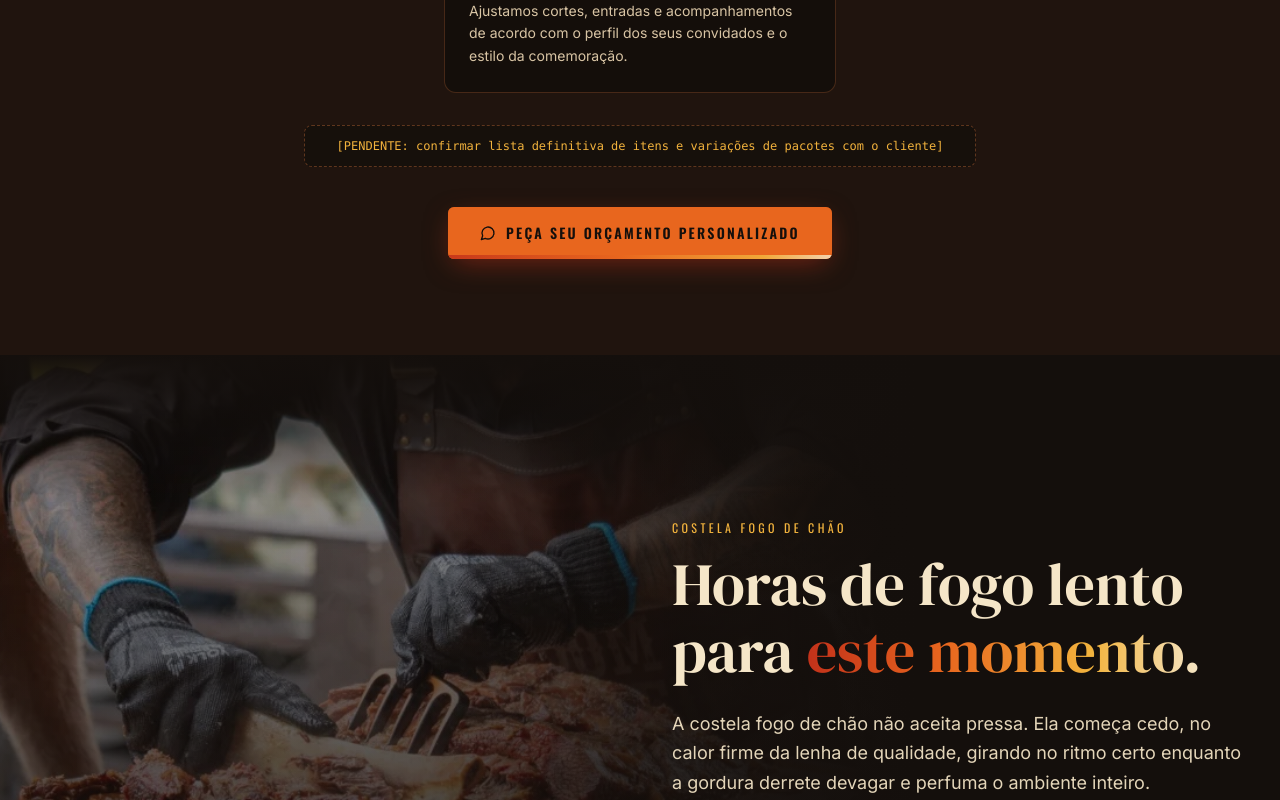
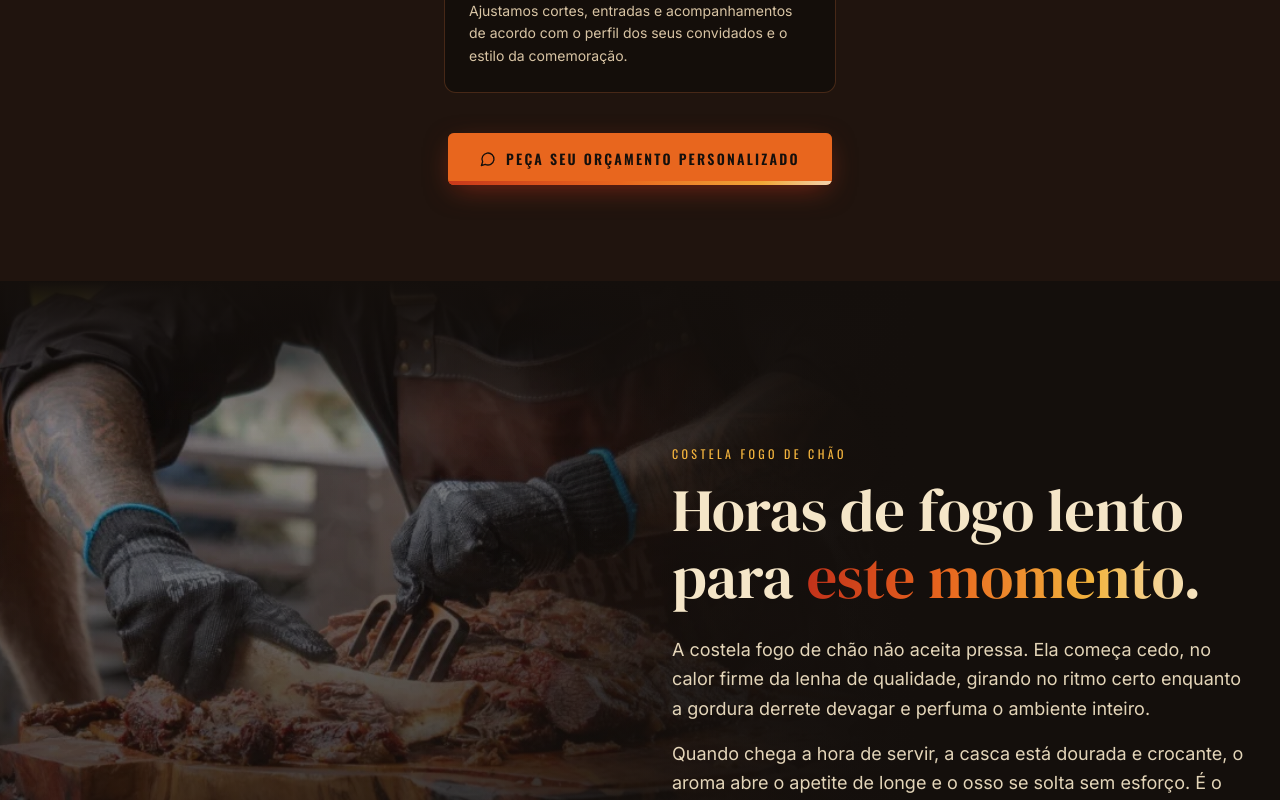
Before and after one commit to gabrielcriaecomunica/dombrazzeiro, a React (Vite) app: page / in a window 1280 px wide. Shown: the part 2700-3500 px from the top of the page. Built offline with nearby package versions, Linux system fonts and the light colour scheme.

Commit message:
copy: remove pending note from Included section

```diff
--- a/src/components/IncludedSection.tsx
+++ b/src/components/IncludedSection.tsx
@@ -11,7 +11,6 @@ import {
 import {
   buildWhatsAppUrl,
   INCLUDED_ITEMS,
-  INCLUDED_PENDING_NOTE,
   type IncludedItem,
 } from '../data/siteData';
 import { EmberReveal, SectionHeading } from './MotionPrimitives';
@@ -70,14 +69,6 @@ export function IncludedSection() {
           })}
         </div>
 
-        <EmberReveal delay={0.18}>
-          <div className="mx-auto mt-8 max-w-2xl rounded-lg border border-dashed border-[#7A4524]/75 bg-[#140F0C]/70 px-4 py-3 text-center">
-            <p className="font-mono text-xs text-[#F2B33D]">
-              {INCLUDED_PENDING_NOTE}
-            </p>
-          </div>
-        </EmberReveal>
-
         <EmberReveal delay={0.22} className="mt-10 flex justify-center">
           <a
             href={buildWhatsAppUrl(
--- a/src/data/siteData.ts
+++ b/src/data/siteData.ts
@@ -93,9 +93,6 @@ export const INCLUDED_ITEMS: IncludedItem[] = [
       'Ajustamos cortes, entradas e acompanhamentos de acordo com o perfil dos seus convidados e o estilo da comemoração.',
   },
 ];
-
-export const INCLUDED_PENDING_NOTE =
-  '[PENDENTE: confirmar lista definitiva de itens e variações de pacotes com o cliente]';
 
 export const HOW_IT_WORKS_STEPS = [
   {
```
